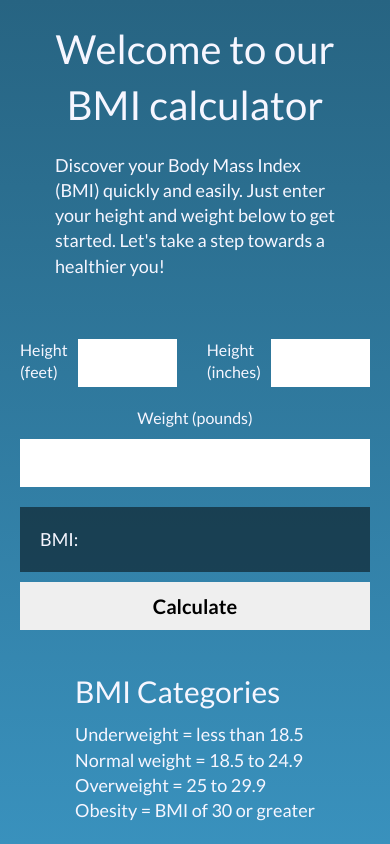
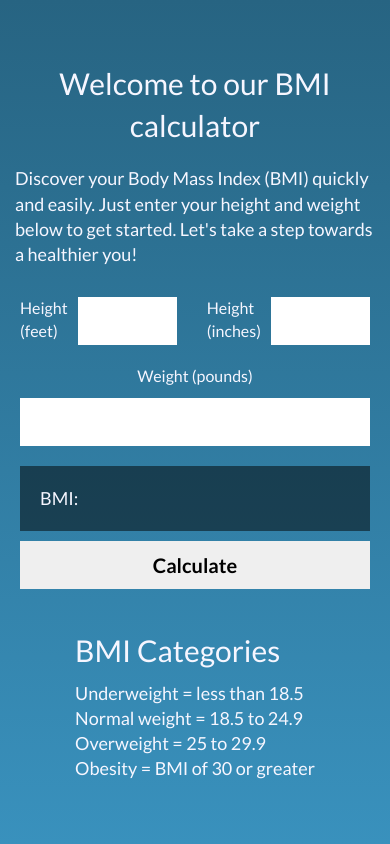
Before and after one commit to bernardoyewole/bmi-calculator, a plain HTML site: page index.html in a window 390 px wide. Drawn offline with Linux system fonts and the light colour scheme.

Commit message:
Responsiveness update

```diff
--- a/assets/style/index.css
+++ b/assets/style/index.css
@@ -61,7 +61,7 @@ h1 {
 }
 
 .heading p {
-    padding: 0px 40px 60px 40px;
+    /* padding: 0px 40px 60px 40px; */
     font-size: 18px;
 }
 
@@ -142,8 +142,11 @@ form {
 
     h1 {
         padding-bottom: 20px;
+        font-size: 30px;
     }
 
-
-
+    .heading p {
+        padding-bottom: 30px;
+        /* text-align: center; */
+    }
 }
```
